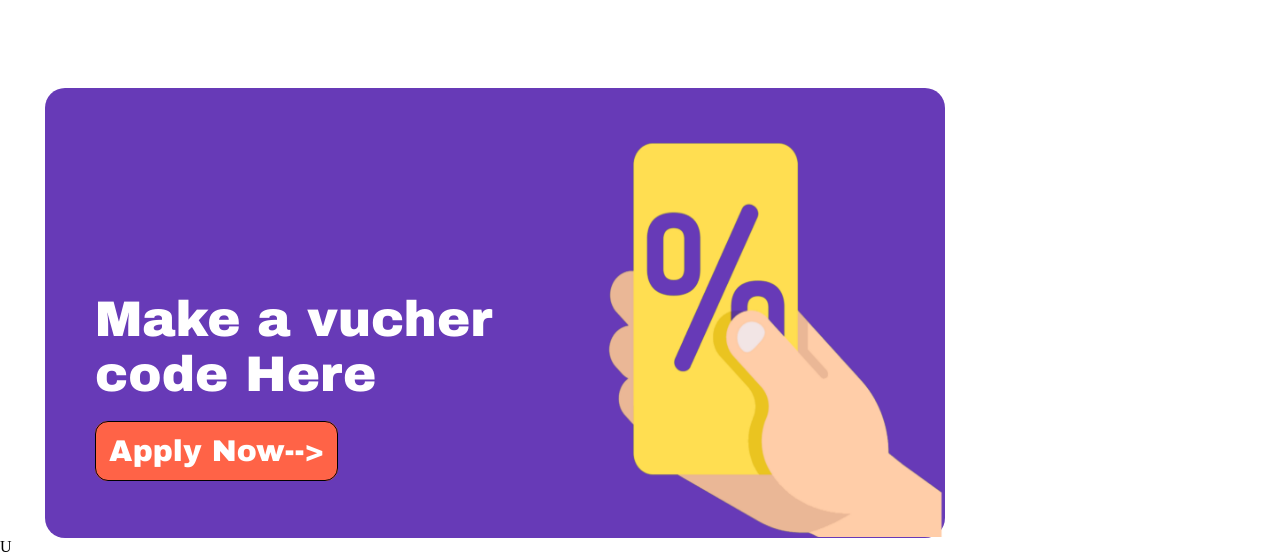
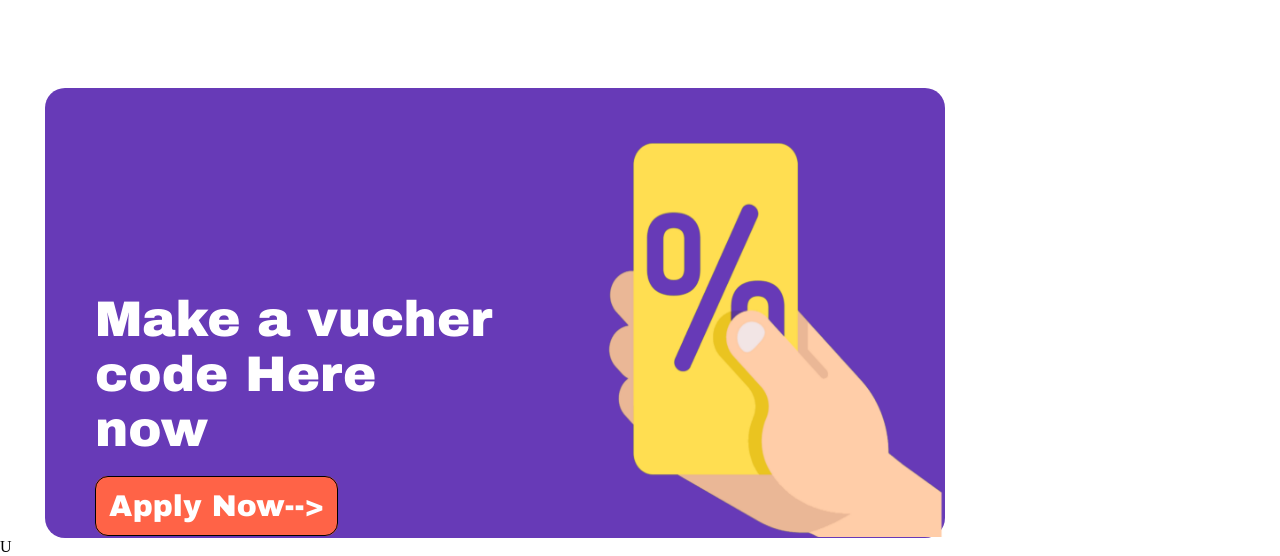
Before and after one commit to hasib570/kino, a plain HTML site: page index.html in a window 1280 px wide. Shown: the part 392-948 px from the top of the page. Drawn offline with Linux system fonts and the light colour scheme.

Commit message:
Update index.html

```diff
--- a/index.html
+++ b/index.html
@@ -16,7 +16,7 @@
       <div class="fd1">
      <div class="pd1"><img src="vvictor.png" alt="Photo Load" /></div>
      <div class="texd">
-     <h1>Make a  vucher code Here </h1>
+     <h1>Make a  vucher code Here now </h1>
      <a href="help.html">Apply Now--></a></div>
    </div>
 
```
